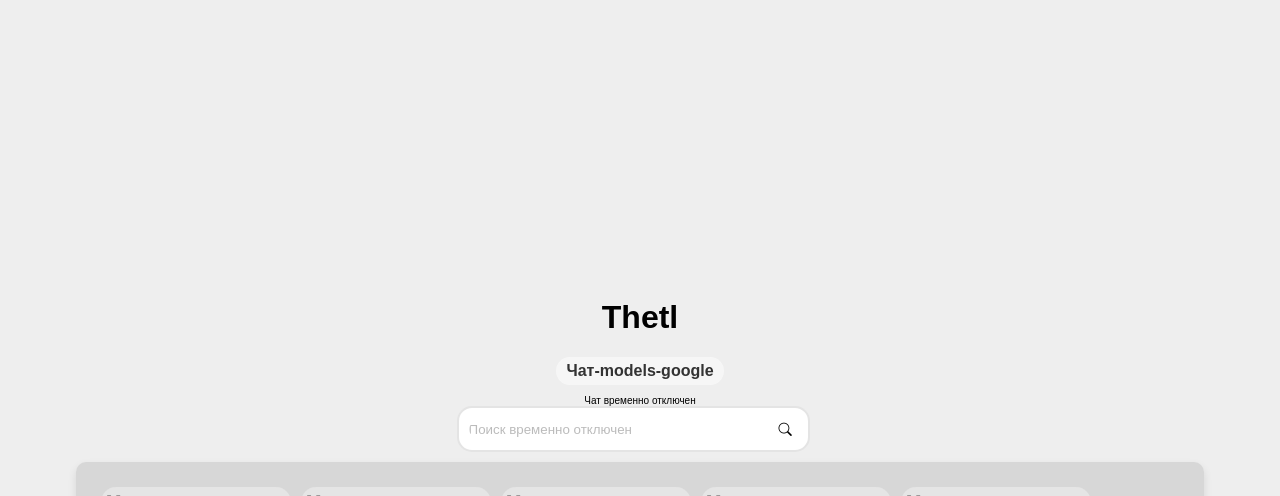
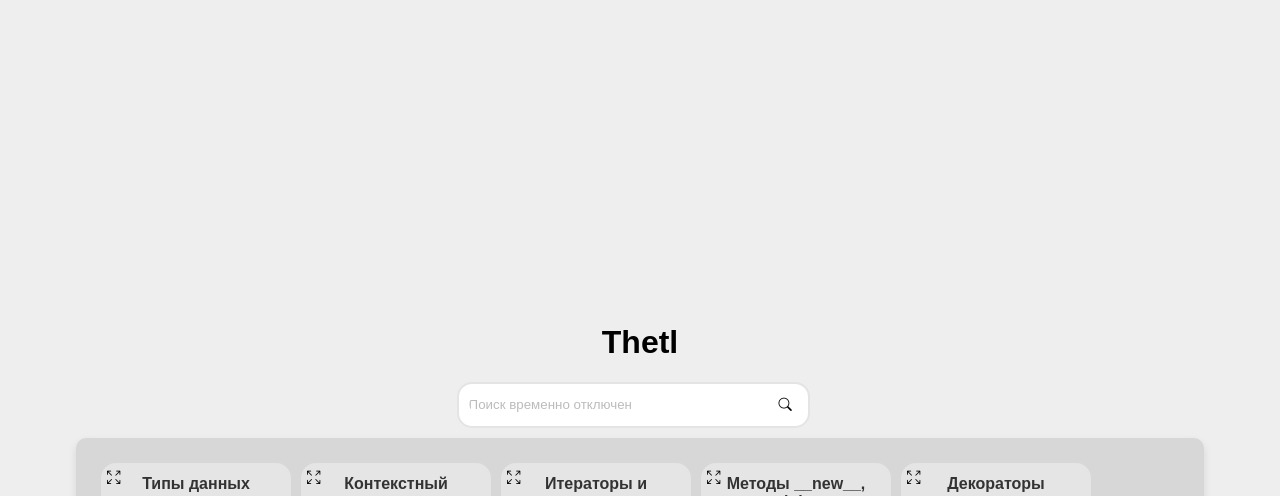
Before and after one commit to houston03/Student_training_website_with_integrated_chat-GPT3, a Flask app: page / in a window 1280 px wide. Shown: the top 496 px of the page. Run offline with Flask 3, Linux system fonts and the light colour scheme.

Commit message:
Update question.html

```diff
--- a/templates/question.html
+++ b/templates/question.html
@@ -13,8 +13,7 @@
 {% block content %}
 <h1>Thetl</h1>
 
-<a href="/#">Чат-models-google</a>
-    <p style="font-size: 10px">Чат временно отключен</p>
+
     <form action="/search" method="POST" style="  position: relative;
 
   margin: 0 auto;">
```
